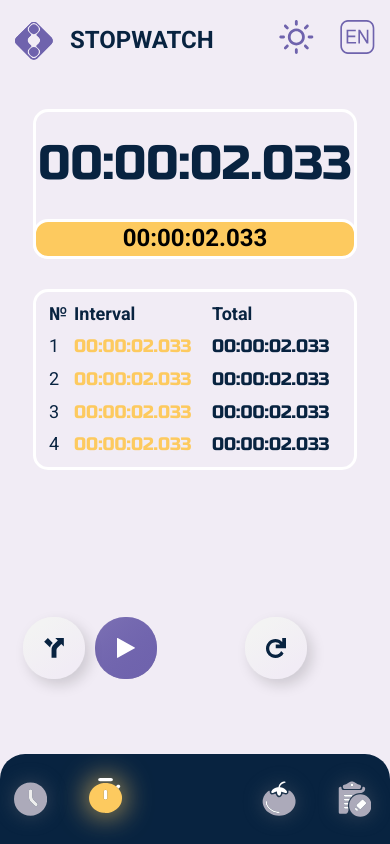
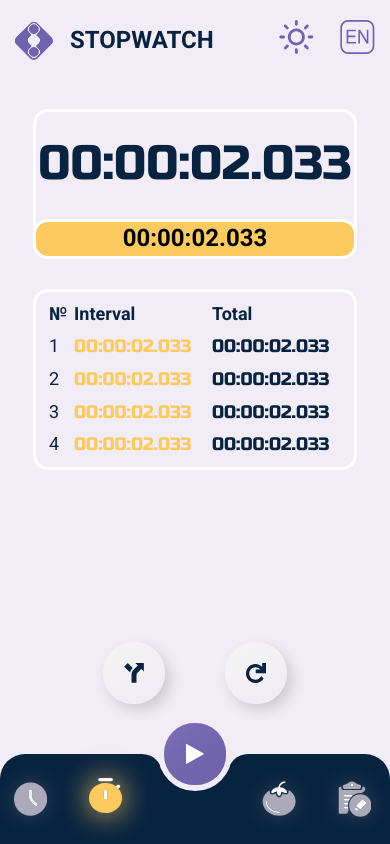
Before and after one commit to MaksEpifanov/zonal, a React (Create React App) app: page /stopwatch in a window 390 px wide. Built offline with nearby package versions, Linux system fonts and the light colour scheme.

Commit message:
add mobile styles for stopwatch, pomodoro pages

```diff
--- a/src/common/components/Button/Button.module.scss
+++ b/src/common/components/Button/Button.module.scss
@@ -80,6 +80,10 @@
     }
   }
 
+  &:not(&__item) &__text {
+    margin-left: 26px;
+  }
+
   &__delete {
     height: 100%;
 
--- a/src/common/components/Button/index.jsx
+++ b/src/common/components/Button/index.jsx
@@ -37,7 +37,7 @@ const Button = ({
   return (
     <button type="button" className={className} onClick={onClick}>
       {btnIcon}
-      <span className={styles.Button__text}>{value}</span>
+      <div className={styles.Button__text}>{value}</div>
       {btnDelete}
     </button>
   );
@@ -61,7 +61,7 @@ Button.defaultProps = {
   active: false,
   primary: false,
   icon: <PlaySVG />,
-  value: '',
+  value: 'start',
   noResponse: false,
   onDelete: () => {},
 };
--- a/src/common/components/Modal/Modal.module.scss
+++ b/src/common/components/Modal/Modal.module.scss
@@ -35,8 +35,8 @@
       position: relative;
 
       >*:not(.modal__close) {
-        min-width: 250px;
-        max-width: 400px;
+        min-width: 290px;
+        max-width: 600px;
         width: 50%;
       }
     }
@@ -56,21 +56,24 @@
 
 @media only screen and (max-width: 768px) {
   .Modal {
+    padding: 0;
     position: fixed;
+    z-index: 9;
     inset: 0;
-    padding: 0;
-    background-color: transparent;
+
     display: flex;
     flex-direction: column;
     align-items: center;
     justify-content: flex-end;
+
     overflow: hidden;
-    z-index: 9;
 
     .modal {
       &__content {
-        width: 90%;
-        height: 80%;
+        width: 98%;
+        height: 85%;
+        padding: 40px 20px;
+
         margin-bottom: 10%;
         background-color: var(--background-color);
         border: 4px solid var(--foreground-color);
--- a/src/pages/clock/components/AllCities/AllCities.module.scss
+++ b/src/pages/clock/components/AllCities/AllCities.module.scss
@@ -2,13 +2,12 @@
   display: flex;
   align-items: center;
   flex-direction: column;
+  font-size: var(--text-base-size);
 
-  span {
-    margin-left: 20px;
-    font-size: var(--text-base-size);
-    font-weight: 700;
-    text-transform: uppercase;
+  &>*:not(:last-child) {
+    margin-bottom: 30px;
   }
+
 }
 
 @media only screen and (max-width: 768px) {
--- a/src/pages/pomodoro/PomodoroPage.jsx
+++ b/src/pages/pomodoro/PomodoroPage.jsx
@@ -21,8 +21,10 @@ const PomodoroPage = () => (
       </div>
     </div>
     <div className={styles.controls}>
-      <Button primary>start</Button>
-      <Button icon={<NextSVG />}>next</Button>
+      <div className={styles.controls__mainBtn}>
+        <Button primary />
+      </div>
+      <Button icon={<NextSVG />} value="next" />
     </div>
   </div>
 );
--- a/src/pages/pomodoro/PomodoroPage.module.scss
+++ b/src/pages/pomodoro/PomodoroPage.module.scss
@@ -3,7 +3,6 @@
   flex-direction: column;
   justify-content: flex-start;
   align-items: center;
-  gap: 30px;
 
   .progress {
     width: 100%;
@@ -31,7 +30,6 @@
 
     display: flex;
     flex-direction: column;
-    gap: 20px;
 
     &>*:first-child {
       height: 230px;
@@ -40,7 +38,6 @@
     &__sub {
       display: flex;
       height: 54px;
-      gap: 10px;
 
       &>*:last-child {
         width: 54px;
@@ -55,23 +52,56 @@
   .controls {
     width: 100%;
     max-width: 600px;
-
     display: flex;
-    gap: 30px;
     justify-content: center;
-
-    &>* {
-      width: 100%;
-    }
   }
 }
 
-@media only screen and (max-widht: 768px) {
+@media only screen and (max-width: 768px) {
   .PomodoroPage {
     .controls {
-      &>* {
-        position: absolute;
-        bottom: 200px;
+
+      min-width: 0;
+
+      position: absolute;
+      bottom: 140px;
+
+      z-index: 13;
+
+      &__mainBtn {
+        position: fixed;
+        bottom: calc(90px - 37px);
+        left: calc(50% - 37px);
+        z-index: 11;
+
+        background-color: var(--background-color);
+        box-shadow: none;
+        border: 6px solid var(--background-color);
+        border-radius: 50%;
+
+        &::before {
+          content: "";
+          position: absolute;
+          top: 50%;
+          left: -22px;
+          width: 20px;
+          height: 20px;
+          background-color: transparent;
+          border-top-right-radius: 20px;
+          box-shadow: 0 -10px 0 0 var(--background-color);
+        }
+
+        &::after {
+          content: "";
+          position: absolute;
+          top: 50%;
+          right: -22px;
+          width: 20px;
+          height: 20px;
+          background-color: transparent;
+          border-top-left-radius: 20px;
+          box-shadow: 0 -10px 0 0 var(--background-color);
+        }
       }
     }
   }
--- a/src/pages/stopwatch/StopwatchPage.module.scss
+++ b/src/pages/stopwatch/StopwatchPage.module.scss
@@ -23,10 +23,9 @@
 
     .controls {
       min-width: 0;
-      width: 200px;
 
       position: absolute;
-      bottom: 165px;
+      bottom: 140px;
 
       z-index: 13;
     }
--- a/src/pages/stopwatch/components/Controls/Controls.jsx
+++ b/src/pages/stopwatch/components/Controls/Controls.jsx
@@ -7,10 +7,12 @@ import styles from './Controls.module.scss';
 
 const Controls = () => (
   <div className={styles.Controls}>
-    <Button primary onClick={() => {}}>start</Button>
-    <div className={styles.subControls}>
-      <Button icon={<SplitSVG />} onClick={() => {}}>split</Button>
-      <Button icon={<ResetSVG />} onClick={() => {}}>reset</Button>
+    <div className={styles.Controls__mainBtn}>
+      <Button primary onClick={() => {}} />
+    </div>
+    <div className={styles.Controls__subControls}>
+      <Button icon={<SplitSVG />} onClick={() => {}} value="split" />
+      <Button icon={<ResetSVG />} onClick={() => {}} value="reset" />
     </div>
   </div>
 );
--- a/src/pages/stopwatch/components/Controls/Controls.module.scss
+++ b/src/pages/stopwatch/components/Controls/Controls.module.scss
@@ -1,11 +1,19 @@
 .Controls {
+
   display: flex;
   flex-direction: column;
-  gap: 30px;
-  .subControls {
+
+  &>*:first-child {
+    margin-bottom: 30px;
+  }
+
+  &__subControls {
     display: flex;
     flex-direction: column;
-    gap: 30px;
+
+    &>*:not(:last-child) {
+      margin-bottom: 30px;
+    }
   }
 }
 
@@ -14,16 +22,52 @@
   .Controls {
     flex-direction: row;
 
-    .subControls {
+    &>*:first-child {
+      margin: 0;
+    }
+
+    &__subControls {
       flex-direction: row;
 
-      &>*:first-child {
+      &>*:not(:last-child) {
+        margin-bottom: 0;
+        margin-right: 60px;
+      }
+    }
+
+    &__mainBtn {
+      position: fixed;
+      bottom: calc(90px - 37px);
+      left: calc(50% - 37px);
+      z-index: 11;
+
+      background-color: var(--background-color);
+      box-shadow: none;
+      border: 6px solid var(--background-color);
+      border-radius: 50%;
+
+      &::before {
+        content: "";
         position: absolute;
-        right: 210px;
+        top: 50%;
+        left: -22px;
+        width: 20px;
+        height: 20px;
+        background-color: transparent;
+        border-top-right-radius: 20px;
+        box-shadow: 0 -10px 0 0 var(--background-color);
       }
-      &>*:last-child {
+
+      &::after {
+        content: "";
         position: absolute;
-        left: 150px;
+        top: 50%;
+        right: -22px;
+        width: 20px;
+        height: 20px;
+        background-color: transparent;
+        border-top-left-radius: 20px;
+        box-shadow: 0 -10px 0 0 var(--background-color);
       }
     }
   }
```
